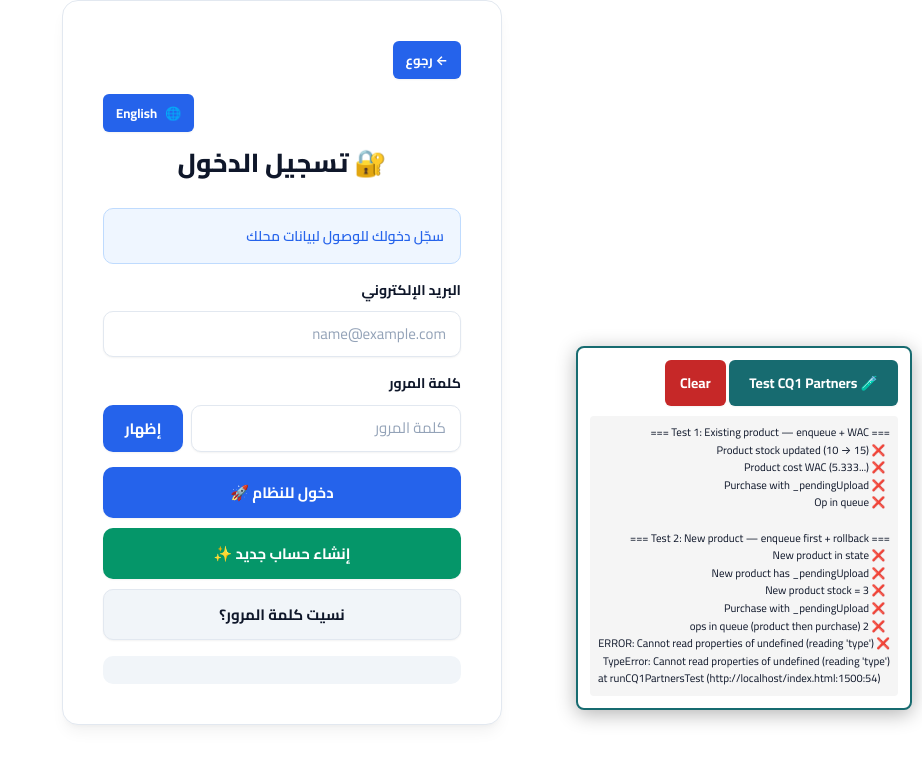
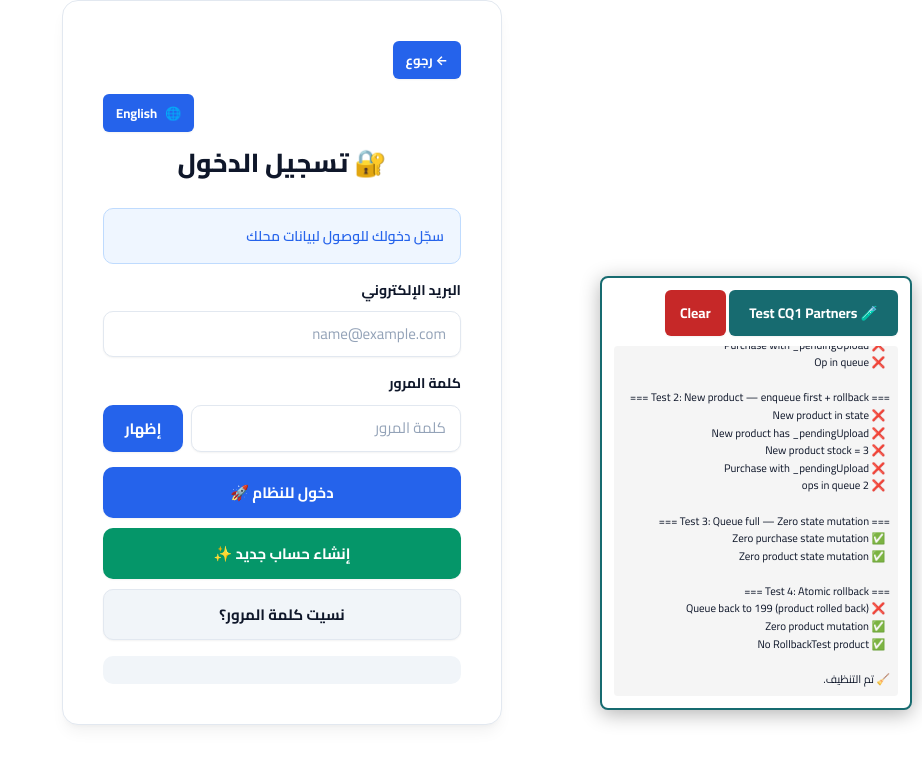
Before and after one commit to eidledia7-ai/Matjari, a plain HTML site: page index.html in a window 1280 px wide. Both pictures are taken after a click on the button "🧪 Test CQ1 Partners". Shown: the whole page, without its empty margins (358-1280 px from the left). Drawn offline with nearby package versions, Linux system fonts and the light colour scheme.

Commit message:
Add files via upload

```diff
--- a/index.html
+++ b/index.html
@@ -1421,47 +1421,56 @@ document.addEventListener('DOMContentLoaded', function() {
     </div>
   </div>
 </div>
-<!-- 🧪 CLEANUP #1 - PARTNERS TEST -->
+<!-- 🧪 CLEANUP #1 - PARTNERS TEST (SAFE) -->
 <div id="cq1pPanel" style="position:fixed;bottom:90px;right:10px;z-index:9999999;background:#fff;padding:12px;border:2px solid #176b70;border-radius:8px;max-width:90vw;box-shadow:0 4px 20px rgba(0,0,0,0.3);">
-  <button onclick="runCQ1PartnersTest()" style="padding:10px 20px;background:#176b70;color:#fff;border:none;border-radius:6px;font-weight:bold;font-size:14px;">🧪 Test CQ1 Partners</button>
+  <button onclick="runCQ1PartnersTestSafe()" style="padding:10px 20px;background:#176b70;color:#fff;border:none;border-radius:6px;font-weight:bold;font-size:14px;">🧪 Test CQ1 Partners</button>
   <button onclick="document.getElementById('cq1pResults').innerHTML=''" style="padding:10px 15px;background:#c62828;color:#fff;border:none;border-radius:6px;font-weight:bold;margin-left:5px;font-size:14px;">Clear</button>
   <div id="cq1pResults" style="margin-top:10px;font-size:11px;direction:rtl;text-align:right;max-height:350px;overflow-y:auto;white-space:pre-wrap;background:#f5f5f5;padding:8px;border-radius:4px;"></div>
 </div>
 
 <script>
-async function runCQ1PartnersTest() {
+async function runCQ1PartnersTestSafe() {
   const results = document.getElementById('cq1pResults');
   results.innerHTML = '';
   const log = (msg) => { results.innerHTML += msg + '\n'; results.scrollTop = results.scrollHeight; };
   const check = (name, cond) => log(cond ? '  ✅ ' + name : '  ❌ ' + name);
 
   const originalShowNotif = window.showNotification;
-  window.showNotification = () => {}; // silent for tests
+  const originalConfirm = window.confirm;
+
+  // Mock notifications
+  window.showNotification = () => {};
+  window.confirm = () => true;
 
   try {
     // ═══════════════════════════════════════════════════════
     log('=== Test 1: Existing product — enqueue + WAC ===');
 
-    // Setup: existing product + supplier
     const tId = Date.now();
     const supId = 'SUP-T-' + tId;
     const prdId = 'PRD-T-' + tId;
     state.suppliers.push({ id: supId, name: 'Test Sup', phone: '', opening_debt: 0 });
     state.products.push({ id: prdId, name: 'Test Prod', stock: 10, cost: 5, price: 10, barcode: '', category: '' });
 
-    // Fill form
-    document.getElementById('purchaseSupplier').value = supId;
-    document.getElementById('purchaseProduct').value = prdId;
-    document.getElementById('purchaseNewName').value = '';
-    document.getElementById('purchaseQty').value = '5';
-    document.getElementById('purchaseCost').value = '6';
-    document.getElementById('purchasePaid').value = '30';
-
+    // Fill form (Using native setters for reliability)
+    const setVal = (id, val) => { const el = document.getElementById(id); if(el) el.value = val; };
+    setVal('purchaseSupplier', supId);
+    setVal('purchaseProduct', prdId);
+    setVal('purchaseNewName', '');
+    setVal('purchaseQty', '5');
+    setVal('purchaseCost', '6');
+    setVal('purchasePaid', '30');
+
+    // Execute
     await savePurchase();
 
     const prod = state.products.find(p => p.id === prdId);
     const purch = state.purchases.find(p => p.supplier_id === supId && p.product_id === prdId);
     const op = _loadQueue().find(o => o.type === 'insert_purchase' && o.payload?.supplier_id === supId);
+
+    log('  Before: Stock=10, Cost=5. After purchase(qty=5, cost=6):');
+    log('  Current Stock: ' + (prod ? prod.stock : 'N/A') + ', Current Cost: ' + (prod ? prod.cost.toFixed(3) : 'N/A'));
+    log('  Queue ops: ' + (_loadQueue().length));
 
     check('Product stock updated (10 → 15)', prod && prod.stock === 15);
     check('Product cost WAC (5.333...)', prod && Math.abs(prod.cost - 5.3333) < 0.01);
@@ -1476,12 +1485,12 @@ async function runCQ1PartnersTest() {
     const newPrdName = 'New Prod ' + tId2;
     state.suppliers.push({ id: sup2, name: 'Test Sup2', phone: '', opening_debt: 0 });
 
-    document.getElementById('purchaseSupplier').value = sup2;
-    document.getElementById('purchaseProduct').value = '';
-    document.getElementById('purchaseNewName').value = newPrdName;
-    document.getElementById('purchaseQty').value = '3';
-    document.getElementById('purchaseCost').value = '7';
-    document.getElementById('purchasePaid').value = '21';
+    setVal('purchaseSupplier', sup2);
+    setVal('purchaseProduct', '');
+    setVal('purchaseNewName', newPrdName);
+    setVal('purchaseQty', '3');
+    setVal('purchaseCost', '7');
+    setVal('purchasePaid', '21');
 
     await savePurchase();
 
@@ -1496,13 +1505,14 @@ async function runCQ1PartnersTest() {
     check('New product has _pendingUpload', newProd && newProd._pendingUpload === true);
     check('New product stock = 3', newProd && newProd.stock === 3);
     check('Purchase with _pendingUpload', newPurch && newPurch._pendingUpload === true);
-    check('2 ops in queue (product then purchase)', opsNew.length === 2);
-    check('Product op before purchase op', opsNew[0].type === 'insert_product');
+    check('2 ops in queue', opsNew.length === 2);
+    if (opsNew.length >= 2) {
+      check('Product op before purchase op', opsNew[0].type === 'insert_product');
+    }
 
     // ═══════════════════════════════════════════════════════
     log('\n=== Test 3: Queue full — Zero state mutation ===');
 
-    // Fill queue to max
     clearSyncQueue();
     for (let i = 0; i < 200; i++) {
       enqueueSyncOperation('insert_expense', { id: 'FILL-' + i, name: 'x', amount: 1, date: new Date().toISOString() }, 'FILL-' + i);
@@ -1511,12 +1521,12 @@ async function runCQ1PartnersTest() {
     const purchasesBefore = state.purchases.length;
     const productsBefore = state.products.length;
 
-    document.getElementById('purchaseSupplier').value = sup2;
-    document.getElementById('purchaseProduct').value = '';
-    document.getElementById('purchaseNewName').value = 'ShouldNotCreate';
-    document.getElementById('purchaseQty').value = '1';
-    document.getElementById('purchaseCost').value = '1';
-    document.getElementById('purchasePaid').value = '1';
+    setVal('purchaseSupplier', sup2);
+    setVal('purchaseProduct', '');
+    setVal('purchaseNewName', 'ShouldNotCreate');
+    setVal('purchaseQty', '1');
+    setVal('purchaseCost', '1');
+    setVal('purchasePaid', '1');
 
     await savePurchase();
 
@@ -1527,10 +1537,9 @@ async function runCQ1PartnersTest() {
     check('Zero product state mutation', productsBefore === productsAfter);
 
     // ═══════════════════════════════════════════════════════
-    log('\n=== Test 4: Atomic rollback (196 in queue, product succeeds, purchase fails) ===');
+    log('\n=== Test 4: Atomic rollback ===');
 
     clearSyncQueue();
-    // Fill to 199 (so insert_product succeeds → 200, insert_purchase fails → null)
     for (let i = 0; i < 199; i++) {
       enqueueSyncOperation('insert_expense', { id: 'FILL2-' + i, name: 'x', amount: 1, date: new Date().toISOString() }, 'FILL2-' + i);
     }
@@ -1538,12 +1547,12 @@ async function runCQ1PartnersTest() {
     const beforeQueue = _loadQueue().length;
     const beforeProdCount = state.products.length;
 
-    document.getElementById('purchaseSupplier').value = sup2;
-    document.getElementById('purchaseProduct').value = '';
-    document.getElementById('purchaseNewName').value = 'RollbackTest';
-    document.getElementById('purchaseQty').value = '1';
-    document.getElementById('purchaseCost').value = '1';
-    document.getElementById('purchasePaid').value = '1';
+    setVal('purchaseSupplier', sup2);
+    setVal('purchaseProduct', '');
+    setVal('purchaseNewName', 'RollbackTest');
+    setVal('purchaseQty', '1');
+    setVal('purchaseCost', '1');
+    setVal('purchasePaid', '1');
 
     await savePurchase();
 
@@ -1562,17 +1571,18 @@ async function runCQ1PartnersTest() {
     state.purchases = state.purchases.filter(p => !p.id.includes('-T-'));
     saveData();
 
-    window.showNotification = originalShowNotif;
     log('\n🧹 تم التنظيف.');
 
   } catch (e) {
-    window.showNotification = originalShowNotif;
     log('❌ ERROR: ' + e.message);
     log(e.stack);
+  } finally {
+    window.showNotification = originalShowNotif;
+    window.confirm = originalConfirm;
   }
 }
 </script>
-<!-- 🧪 END CLEANUP #1 PARTNERS TEST -->
+<!-- 🧪 END CLEANUP #1 PARTNERS TEST (SAFE) -->
 
 </body>
 </html>
--- a/service-worker.js
+++ b/service-worker.js
@@ -1,7 +1,7 @@
 /* ==========================================================
    متجري v7.25.0 - Service Worker
    ========================================================== */
-const CACHE_NAME = 'matjari-cache-v7.25.9';
+const CACHE_NAME = 'matjari-cache-v7.25.0';
 const ASSETS = [
   './index.html', './style.css', './manifest.json', './icon-192.png', './icon-512.png',
   './config.js', './translations.js', './core.js', './audit.js', './helpers.js', './storage.js',
```
